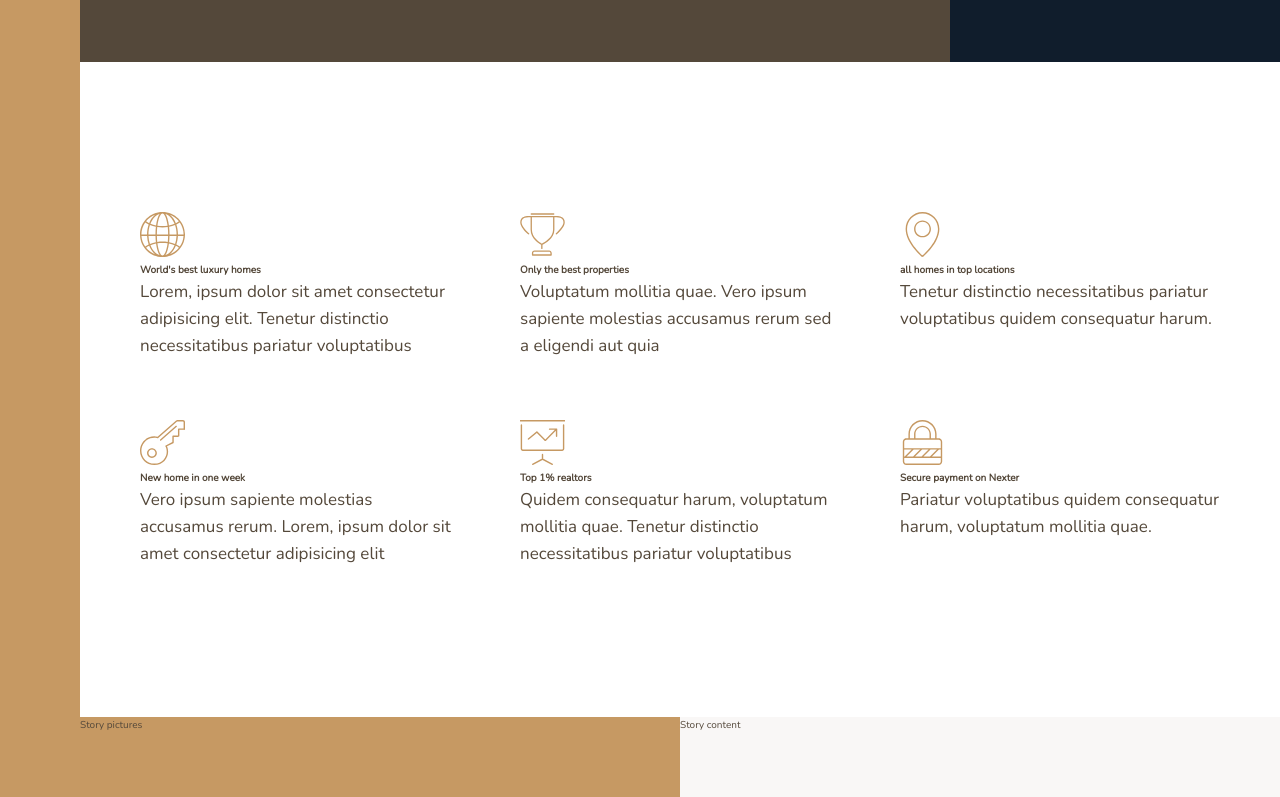
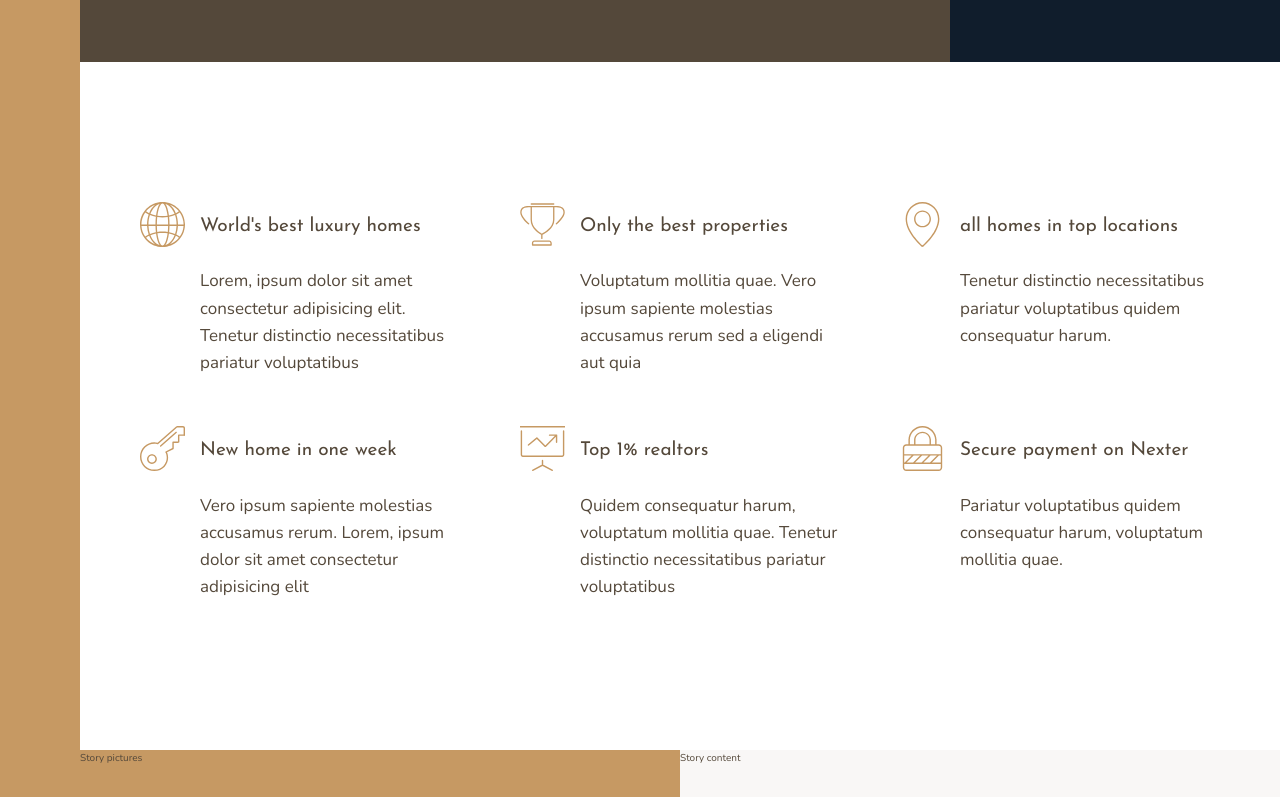
Before and after one commit to adamsJS23/nexter, a website: page index.html in a window 1280 px wide. Shown: the part 578-1375 px from the top of the page. Drawn offline with nearby package versions, Linux system fonts and the light colour scheme.

Commit message:
built features section

```diff
--- a/index.html
+++ b/index.html
@@ -26,7 +26,7 @@
         <svg class="feature__icon">
           <use xlink:href="img/sprite.svg#icon-global"></use>
         </svg>
-        <h4 class="heading-4">World's best luxury homes</h4>
+        <h4 class="heading-4 heading-4--dark">World's best luxury homes</h4>
         <p class="feature__text">
             Lorem, ipsum dolor sit amet consectetur adipisicing elit. Tenetur distinctio necessitatibus pariatur voluptatibus
         </p>
@@ -35,7 +35,7 @@
         <svg class="feature__icon">
           <use xlink:href="img/sprite.svg#icon-trophy"></use>
         </svg>
-        <h4 class="heading-4">Only the best properties</h4>
+        <h4 class="heading-4 heading-4--dark">Only the best properties</h4>
         <p class="feature__text">
             Voluptatum mollitia quae. Vero ipsum sapiente molestias accusamus rerum sed a eligendi aut quia
         </p>
@@ -44,7 +44,7 @@
         <svg class="feature__icon">
           <use xlink:href="img/sprite.svg#icon-map-pin"></use>
         </svg>
-        <h4 class="heading-4">all homes in top locations</h4>
+        <h4 class="heading-4 heading-4--dark">all homes in top locations</h4>
         <p class="feature__text">
            Tenetur distinctio necessitatibus pariatur voluptatibus quidem consequatur harum.
         </p>
@@ -53,7 +53,7 @@
         <svg class="feature__icon">
           <use xlink:href="img/sprite.svg#icon-key"></use>
         </svg>
-        <h4 class="heading-4">New home in one week</h4>
+        <h4 class="heading-4 heading-4--dark">New home in one week</h4>
         <p class="feature__text">
           Vero ipsum sapiente molestias accusamus rerum. Lorem, ipsum dolor sit amet consectetur adipisicing elit
         </p>
@@ -62,7 +62,7 @@
         <svg class="feature__icon">
           <use xlink:href="img/sprite.svg#icon-presentation"></use>
         </svg>
-        <h4 class="heading-4">Top 1% realtors</h4>
+        <h4 class="heading-4  heading-4--dark">Top 1% realtors</h4>
         <p class="feature__text">
            Quidem consequatur harum, voluptatum mollitia quae. Tenetur distinctio necessitatibus pariatur voluptatibus
         </p>
@@ -71,7 +71,7 @@
         <svg class="feature__icon">
           <use xlink:href="img/sprite.svg#icon-lock"></use>
         </svg>
-        <h4 class="heading-4">Secure payment on Nexter</h4>
+        <h4 class="heading-4 heading-4--dark">Secure payment on Nexter</h4>
         <p class="feature__text">
          Pariatur voluptatibus quidem consequatur harum, voluptatum mollitia quae.
         </p>
--- a/sass/_features.scss
+++ b/sass/_features.scss
@@ -1,22 +1,35 @@
 .features{
-  // background-color: $color-grey-light-1;
   grid-column: center-start/center-end;
   display: grid;
-  grid-template-columns: repeat(3,1fr);
+  // grid-template-columns: repeat(3,1fr);
+  grid-template-columns: repeat(auto-fit, minmax(25rem,1fr));
+
+  align-items: start;
 
   margin: 15rem 0;
   grid-gap:6rem;
 }
 
 .feature{
+  display: grid;
+  grid-template-columns: auto 1fr;
+  column-gap: 1.5rem;
+  row-gap: 2.5rem;
+
 
   &__icon{
     fill:$color-primary;
     width: 4.5rem;
     height: 4.5rem;
+
+    grid-row: 1/span 2;
+
+    transform: translateY(-1rem);
   }
 
   &__text{
     font-size:1.7rem;
+    grid-row: 2;
+    grid-column: 2/-1;
   }
 }
--- a/sass/_typography.scss
+++ b/sass/_typography.scss
@@ -0,0 +1,30 @@
+%heading {
+  font-family: $font-display;
+  font-weight: 400;
+}
+
+.heading-1 {
+  @extend %heading;
+}
+
+.heading-2 {
+  @extend %heading;
+}
+
+.heading-3 {
+  @extend %heading;
+}
+
+.heading-4 {
+  @extend %heading;
+  font-size: 1.9rem;
+
+  &--light{
+    color: $color-grey-light-1;
+  }
+
+  &--dark{
+    color: $color-grey-dark-1;
+    grid-column:2/-1 ;
+  }
+}
```
Also changed, not shown: css/style.css.
